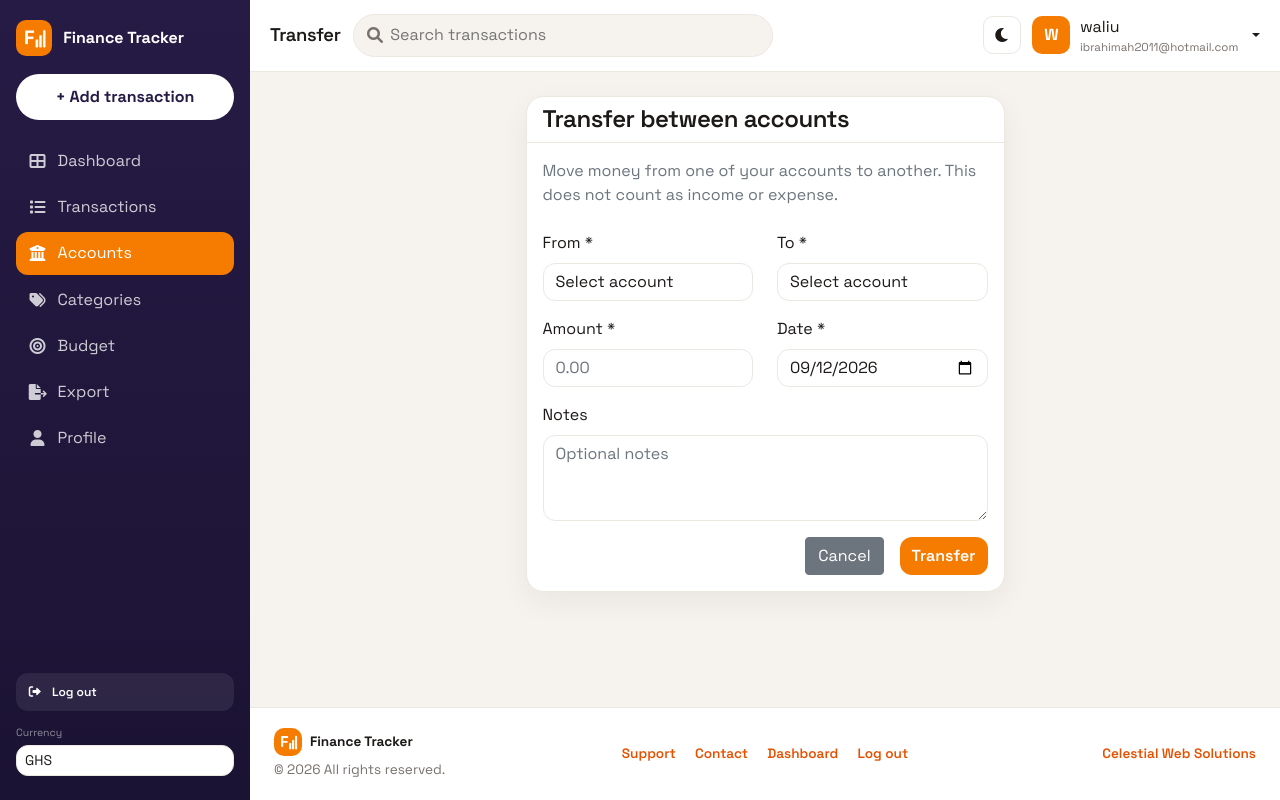
After one commit to strivehardest/finance_tracker, a Django app: page /accounts/transfer/ in a window 1280 px wide. The commit adds this page. Run offline with Django 5.2, Linux system fonts and the light colour scheme; a user stored in the database is signed in; data comes from the database, SQL or seed files in the repository; some libraries are stand-ins or nearby versions.

Commit message:
Add transfers between accounts without counting them as income or expense.
Users can move money from one account to another from the Accounts page. The pair of transfer entries updates both balances and is excluded from dashboard, budget, and export totals.

Co-authored-by: Waliu Ibrahimah Aforlabi <ibrahimah2011@hotmail.com>

```diff
--- a/accounts/forms.py
+++ b/accounts/forms.py
@@ -1,9 +1,10 @@
 from django import forms
 from django.contrib.auth.forms import UserCreationForm, UserChangeForm
-from .models import User, Transaction, Account, Category
+from .models import TRANSFER_CATEGORY_NAMES, User, Transaction, Account, Category
 from .utils import is_uploaded_file, normalize_icon, process_profile_image
 from django.core.exceptions import ValidationError
 from datetime import datetime
+from decimal import Decimal
 
 class SignUpForm(UserCreationForm):
     first_name = forms.CharField(
@@ -75,7 +76,9 @@ class TransactionForm(forms.ModelForm):
         user = kwargs.pop('user', None)
         super().__init__(*args, **kwargs)
         if user:
-            self.fields['category'].queryset = Category.objects.filter(user=user)
+            self.fields['category'].queryset = Category.objects.filter(user=user).exclude(
+                name__in=TRANSFER_CATEGORY_NAMES
+            )
             self.fields['account'].queryset = Account.objects.filter(user=user, is_active=True)
 
 class AccountForm(forms.ModelForm):
@@ -94,6 +97,58 @@ class AccountForm(forms.ModelForm):
                 'placeholder': '0.00'
             }),
         }
+
+
+class TransferForm(forms.Form):
+    from_account = forms.ModelChoiceField(
+        queryset=Account.objects.none(),
+        empty_label='Select account',
+        widget=forms.Select(attrs={'class': 'form-select'}),
+        label='From',
+    )
+    to_account = forms.ModelChoiceField(
+        queryset=Account.objects.none(),
+        empty_label='Select account',
+        widget=forms.Select(attrs={'class': 'form-select'}),
+        label='To',
+    )
+    amount = forms.DecimalField(
+        min_value=Decimal('0.01'),
+        decimal_places=2,
+        widget=forms.NumberInput(attrs={
+            'step': '0.01',
+            'min': '0.01',
+            'class': 'form-control',
+            'placeholder': '0.00',
+        }),
+    )
+    date = forms.DateField(
+        widget=forms.DateInput(attrs={'type': 'date', 'class': 'form-control'}),
+    )
+    notes = forms.CharField(
+        required=False,
+        widget=forms.Textarea(attrs={
+            'rows': 3,
+            'class': 'form-control',
+            'placeholder': 'Optional notes',
+        }),
+    )
+
+    def __init__(self, *args, **kwargs):
+        user = kwargs.pop('user', None)
+        super().__init__(*args, **kwargs)
+        accounts = Account.objects.filter(user=user, is_active=True) if user else Account.objects.none()
+        self.fields['from_account'].queryset = accounts
+        self.fields['to_account'].queryset = accounts
+
+    def clean(self):
+        cleaned = super().clean()
+        source = cleaned.get('from_account')
+        destination = cleaned.get('to_account')
+        if source and destination and source == destination:
+            raise ValidationError('Choose two different accounts.')
+        return cleaned
+
 
 class CategoryForm(forms.ModelForm):
     class Meta:
--- a/accounts/urls.py
+++ b/accounts/urls.py
@@ -41,6 +41,7 @@ urlpatterns = [
 
     # Accounts
     path('accounts/', views.accounts_list, name='accounts_list'),
+    path('accounts/transfer/', views.transfer_view, name='transfer'),
     path('accounts/add/', views.add_account, name='add_account'),
     path('accounts/<int:id>/edit/', views.edit_account, name='edit_account'),
     path('accounts/<int:id>/delete/', views.delete_account, name='delete_account'),
--- a/accounts/utils.py
+++ b/accounts/utils.py
@@ -206,8 +206,9 @@ def filter_transactions_period(queryset, period, start_str=None, end_str=None):
 
 
 def _summaries(transactions):
-    income = transactions.filter(category__type='income').aggregate(Sum('amount'))['amount__sum'] or Decimal('0.00')
-    expenses = transactions.filter(category__type='expense').aggregate(Sum('amount'))['amount__sum'] or Decimal('0.00')
+    regular = transactions.filter(is_transfer=False)
+    income = regular.filter(category__type='income').aggregate(Sum('amount'))['amount__sum'] or Decimal('0.00')
+    expenses = regular.filter(category__type='expense').aggregate(Sum('amount'))['amount__sum'] or Decimal('0.00')
     return income, expenses, income - expenses
 
 
--- a/accounts/views.py
+++ b/accounts/views.py
@@ -10,9 +10,16 @@ from django.core.mail import send_mail
 from django.template.loader import render_to_string
 from django.utils.html import strip_tags
 from django.conf import settings
-from datetime import datetime, timedelta
+from datetime import date, datetime, timedelta
 from decimal import Decimal
-from .models import User, Account, Category, Transaction
+from .models import (
+    TRANSFER_CATEGORY_NAMES,
+    User,
+    Account,
+    Category,
+    Transaction,
+    perform_transfer,
+)
 from .utils import (
     CURRENCY_SYMBOLS,
     PERIOD_CHOICES,
@@ -24,7 +31,7 @@ from .utils import (
     parse_date,
     profile_photo_url,
 )
-from .forms import SignUpForm, TransactionForm, AccountForm, CategoryForm, ProfileForm
+from .forms import SignUpForm, TransactionForm, AccountForm, CategoryForm, ProfileForm, TransferForm
 import requests
 import json
 from openpyxl import Workbook
@@ -197,24 +204,28 @@ def dashboard(request):
         user=request.user,
         date__month=now.month,
         date__year=now.year,
-        category__type='income'
+        category__type='income',
+        is_transfer=False,
     ).aggregate(Sum('amount'))['amount__sum'] or Decimal('0.00')
 
     monthly_expenses = Transaction.objects.filter(
         user=request.user,
         date__month=now.month,
         date__year=now.year,
-        category__type='expense'
+        category__type='expense',
+        is_transfer=False,
     ).aggregate(Sum('amount'))['amount__sum'] or Decimal('0.00')
 
     total_income = Transaction.objects.filter(
         user=request.user,
-        category__type='income'
+        category__type='income',
+        is_transfer=False,
     ).aggregate(Sum('amount'))['amount__sum'] or Decimal('0.00')
 
     total_expenses = Transaction.objects.filter(
         user=request.user,
-        category__type='expense'
+        category__type='expense',
+        is_transfer=False,
     ).aggregate(Sum('amount'))['amount__sum'] or Decimal('0.00')
 
     total_balance_converted = convert_currency(float(total_balance), 'GHS', user_currency)
@@ -233,7 +244,9 @@ def dashboard(request):
             year -= 1
     months_dict = dict(reversed(list(months_dict.items())))
 
-    all_transactions = Transaction.objects.filter(user=request.user).values_list('date', 'category__type', 'amount')
+    all_transactions = Transaction.objects.filter(
+        user=request.user, is_transfer=False
+    ).values_list('date', 'category__type', 'amount')
     for trans_date, trans_type, trans_amount in all_transactions:
         month_key = trans_date.strftime('%b %Y')
         if month_key in months_dict:
@@ -246,7 +259,8 @@ def dashboard(request):
     category_data = Transaction.objects.filter(
         user=request.user,
         date__month=now.month,
-        date__year=now.year
+        date__year=now.year,
+        is_transfer=False,
     ).values('category__name').annotate(total=Sum('amount')).order_by('-total')
 
     category_data_list = []
@@ -352,7 +366,53 @@ def add_transaction(request):
 @login_required
 def accounts_list(request):
     accounts = Account.objects.filter(user=request.user)
-    return render(request, 'accounts/accounts_list.html', {'accounts': accounts, 'page_title': 'Accounts'})
+    can_transfer = accounts.filter(is_active=True).count() >= 2
+    return render(request, 'accounts/accounts_list.html', {
+        'accounts': accounts,
+        'can_transfer': can_transfer,
+        'page_title': 'Accounts',
+    })
+
+
+@login_required
+def transfer_view(request):
+    accounts = Account.objects.filter(user=request.user, is_active=True)
+    if accounts.count() < 2:
+        messages.warning(request, 'Add at least two accounts before making a transfer.')
+        return redirect('accounts_list')
+
+    initial = {'date': date.today()}
+    from_id = request.GET.get('from')
+    if from_id and str(from_id).isdigit():
+        source = accounts.filter(pk=from_id).first()
+        if source:
+            initial['from_account'] = source.pk
+
+    if request.method == 'POST':
+        form = TransferForm(request.POST, user=request.user)
+        if form.is_valid():
+            perform_transfer(
+                user=request.user,
+                source=form.cleaned_data['from_account'],
+                destination=form.cleaned_data['to_account'],
+                amount=form.cleaned_data['amount'],
+                transfer_date=form.cleaned_data['date'],
+                notes=form.cleaned_data.get('notes') or '',
+            )
+            messages.success(
+                request,
+                f"Transferred {form.cleaned_data['amount']} from "
+                f"{form.cleaned_data['from_account'].name} to "
+                f"{form.cleaned_data['to_account'].name}.",
+            )
+            return redirect('accounts_list')
+    else:
+        form = TransferForm(user=request.user, initial=initial)
+
+    return render(request, 'accounts/transfer.html', {
+        'form': form,
+        'page_title': 'Transfer',
+    })
 
 @login_required
 def add_account(request):
@@ -361,6 +421,7 @@ def add_account(request):
         if form.is_valid():
             account = form.save(commit=False)
             account.user = request.user
+            account.opening_balance = account.balance or Decimal('0.00')
             account.save()
             messages.success(request, 'Account added successfully!')
             return redirect('accounts_list')
@@ -375,7 +436,9 @@ def edit_account(request, id):
     if request.method == 'POST':
         form = AccountForm(request.POST, instance=account)
         if form.is_valid():
-            form.save()
+            account = form.save(commit=False)
+            account.opening_balance = account.balance - account.transaction_net()
+            account.save()
             messages.success(request, 'Account updated successfully!')
             return redirect('accounts_list')
     else:
@@ -395,7 +458,7 @@ def delete_account(request, id):
 
 @login_required
 def categories_list(request):
-    categories = Category.objects.filter(user=request.user)
+    categories = Category.objects.filter(user=request.user).exclude(name__in=TRANSFER_CATEGORY_NAMES)
     return render(request, 'accounts/categories_list.html', {'categories': categories, 'page_title': 'Categories'})
 
 @login_required
@@ -416,6 +479,9 @@ def add_category(request):
 @login_required
 def edit_category(request, pk):
     category = get_object_or_404(Category, pk=pk, user=request.user)
+    if category.name in TRANSFER_CATEGORY_NAMES:
+        messages.info(request, 'Transfer categories are managed automatically.')
+        return redirect('categories_list')
     if request.method == 'POST':
         form = CategoryForm(request.POST, instance=category)
         if form.is_valid():
@@ -430,6 +496,9 @@ def edit_category(request, pk):
 @login_required
 def delete_category(request, pk):
     category = get_object_or_404(Category, pk=pk, user=request.user)
+    if category.name in TRANSFER_CATEGORY_NAMES:
+        messages.info(request, 'Transfer categories are managed automatically.')
+        return redirect('categories_list')
     if request.method == 'POST':
         category.delete()
         messages.success(request, 'Category deleted successfully!')
@@ -583,7 +652,9 @@ def export_transactions_pdf(request):
 def budget_view(request):
     """Budget management view"""
     # Get only expense categories with budget limits
-    categories = Category.objects.filter(user=request.user, type='expense')
+    categories = Category.objects.filter(user=request.user, type='expense').exclude(
+        name__in=TRANSFER_CATEGORY_NAMES
+    )
 
     # Calculate spending for each category this month
     current_month_start = datetime.now().replace(day=1)
@@ -604,7 +675,8 @@ def budget_view(request):
             user=request.user,
             category=category,
             date__gte=current_month_start,
-            date__lt=next_month_start
+            date__lt=next_month_start,
+            is_transfer=False,
         ).aggregate(total=Sum('amount'))['total'] or Decimal('0.00')
 
         budget_limit = Decimal(str(category.budget_limit)) if category.budget_limit else Decimal('0.00')
@@ -648,6 +720,9 @@ def budget_view(request):
 @login_required
 def edit_transaction(request, id):
     transaction = get_object_or_404(Transaction, id=id, user=request.user)
+    if transaction.is_transfer:
+        messages.info(request, 'Transfers cannot be edited. Delete this transfer and create a new one.')
+        return redirect('transactions_list')
     if request.method == 'POST':
         form = TransactionForm(request.POST, instance=transaction, user=request.user)
         if form.is_valid():
@@ -664,8 +739,12 @@ def edit_transaction(request, id):
 def delete_transaction(request, id):
     transaction = get_object_or_404(Transaction, id=id, user=request.user)
     if request.method == 'POST':
-        transaction.delete()
-        messages.success(request, 'Transaction deleted successfully!')
+        if transaction.is_transfer:
+            transaction.delete_transfer_or_self()
+            messages.success(request, 'Transfer removed from both accounts.')
+        else:
+            transaction.delete()
+            messages.success(request, 'Transaction deleted successfully!')
         return redirect('transactions_list')
 
     return render(request, 'accounts/delete_transaction.html', {'transaction': transaction, 'page_title': 'Delete transaction'})
--- a/templates/accounts/delete_transaction.html
+++ b/templates/accounts/delete_transaction.html
@@ -16,6 +16,9 @@
                 </div>
 
                 <p class="mb-3">Are you sure you want to delete the following transaction?</p>
+                {% if transaction.is_transfer %}
+                    <p class="text-muted">This is a transfer. Deleting it will also remove the matching entry on the other account.</p>
+                {% endif %}
 
                 <div class="card bg-light mb-4">
                     <div class="card-body">
--- /dev/null
+++ b/templates/accounts/transfer.html
@@ -0,0 +1,60 @@
+{% extends 'base.html' %}
+
+{% block title %}Transfer - Finance Tracker{% endblock %}
+
+{% block content %}
+<div class="row justify-content-center">
+    <div class="col-md-8 col-lg-6">
+        <div class="card">
+            <div class="card-header">
+                <h4 class="mb-0">Transfer between accounts</h4>
+            </div>
+            <div class="card-body">
+                <p class="text-muted mb-4">Move money from one of your accounts to another. This does not count as income or expense.</p>
+                <form method="post">
+                    {% csrf_token %}
+
+                    <div class="row">
+                        <div class="col-md-6 mb-3">
+                            <label for="{{ form.from_account.id_for_label }}" class="form-label">From *</label>
+                            {{ form.from_account }}
+                        </div>
+                        <div class="col-md-6 mb-3">
+                            <label for="{{ form.to_account.id_for_label }}" class="form-label">To *</label>
+                            {{ form.to_account }}
+                        </div>
+                    </div>
+
+                    <div class="row">
+                        <div class="col-md-6 mb-3">
+                            <label for="{{ form.amount.id_for_label }}" class="form-label">Amount *</label>
+                            {{ form.amount }}
+                        </div>
+                        <div class="col-md-6 mb-3">
+                            <label for="{{ form.date.id_for_label }}" class="form-label">Date *</label>
+                            {{ form.date }}
+                        </div>
+                    </div>
+
+                    <div class="mb-3">
+                        <label for="{{ form.notes.id_for_label }}" class="form-label">Notes</label>
+                        {{ form.notes }}
+                    </div>
+
+                    {% if form.errors %}
+                        <div class="alert alert-danger">
+                            {{ form.non_field_errors }}
+                            {{ form.errors }}
+                        </div>
+                    {% endif %}
+
+                    <div class="d-grid gap-2 d-md-flex justify-content-md-end">
+                        <a href="{% url 'accounts_list' %}" class="btn btn-secondary me-md-2">Cancel</a>
+                        <button type="submit" class="btn btn-primary">Transfer</button>
+                    </div>
+                </form>
+            </div>
+        </div>
+    </div>
+</div>
+{% endblock %}
--- a/templates/base.html
+++ b/templates/base.html
@@ -83,7 +83,7 @@
         <nav class="sidebar-nav">
             <a class="sidebar-link {% if request.resolver_match.url_name == 'dashboard' %}is-active{% endif %}" href="{% url 'dashboard' %}"><i class="fas fa-th-large"></i> Dashboard</a>
             <a class="sidebar-link {% if request.resolver_match.url_name == 'transactions_list' %}is-active{% endif %}" href="{% url 'transactions_list' %}"><i class="fas fa-list"></i> Transactions</a>
-            <a class="sidebar-link {% if request.resolver_match.url_name == 'accounts_list' %}is-active{% endif %}" href="{% url 'accounts_list' %}"><i class="fas fa-university"></i> Accounts</a>
+            <a class="sidebar-link {% if request.resolver_match.url_name == 'accounts_list' or request.resolver_match.url_name == 'transfer' %}is-active{% endif %}" href="{% url 'accounts_list' %}"><i class="fas fa-university"></i> Accounts</a>
             <a class="sidebar-link {% if request.resolver_match.url_name == 'categories_list' %}is-active{% endif %}" href="{% url 'categories_list' %}"><i class="fas fa-tags"></i> Categories</a>
             <a class="sidebar-link {% if request.resolver_match.url_name == 'budget' %}is-active{% endif %}" href="{% url 'budget' %}"><i class="fas fa-bullseye"></i> Budget</a>
             <a class="sidebar-link {% if request.resolver_match.url_name == 'export_transactions' %}is-active{% endif %}" href="{% url 'export_transactions' %}"><i class="fas fa-file-export"></i> Export</a>
```
Also changed, not shown: accounts/models.py (+109 -14 lines), accounts/tests.py (+93 -2 lines), templates/accounts/accounts_list.html (+9 -1 lines), templates/accounts/transactions_list.html (+9 -2 lines), accounts/migrations/0005_account_opening_balance_and_transfers.py (added).
